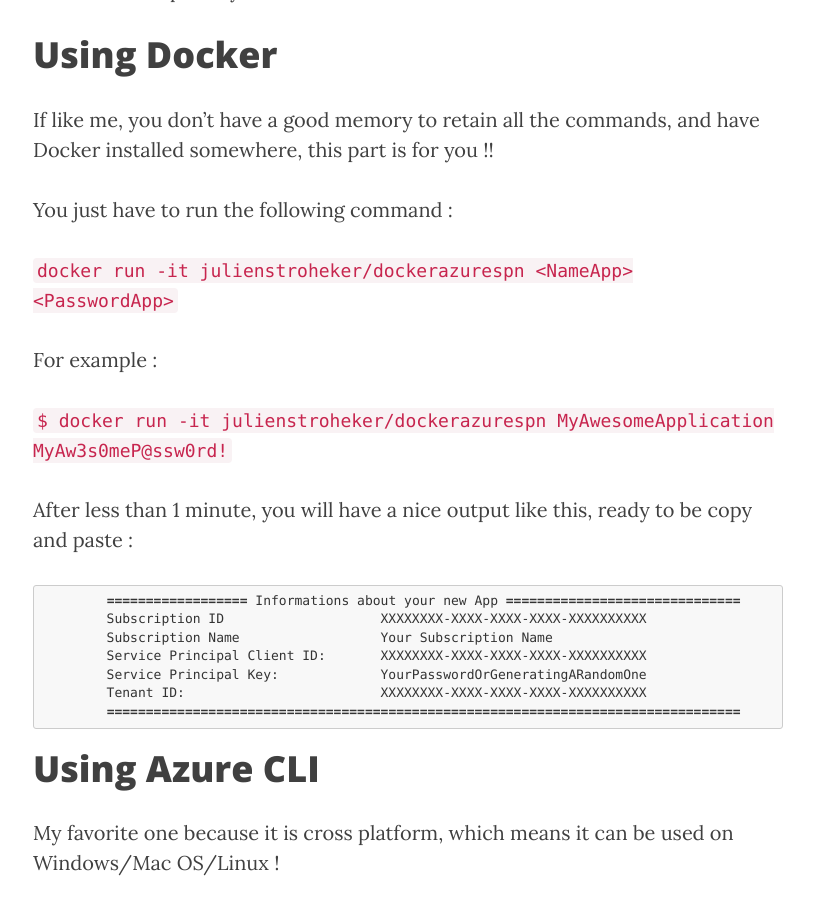
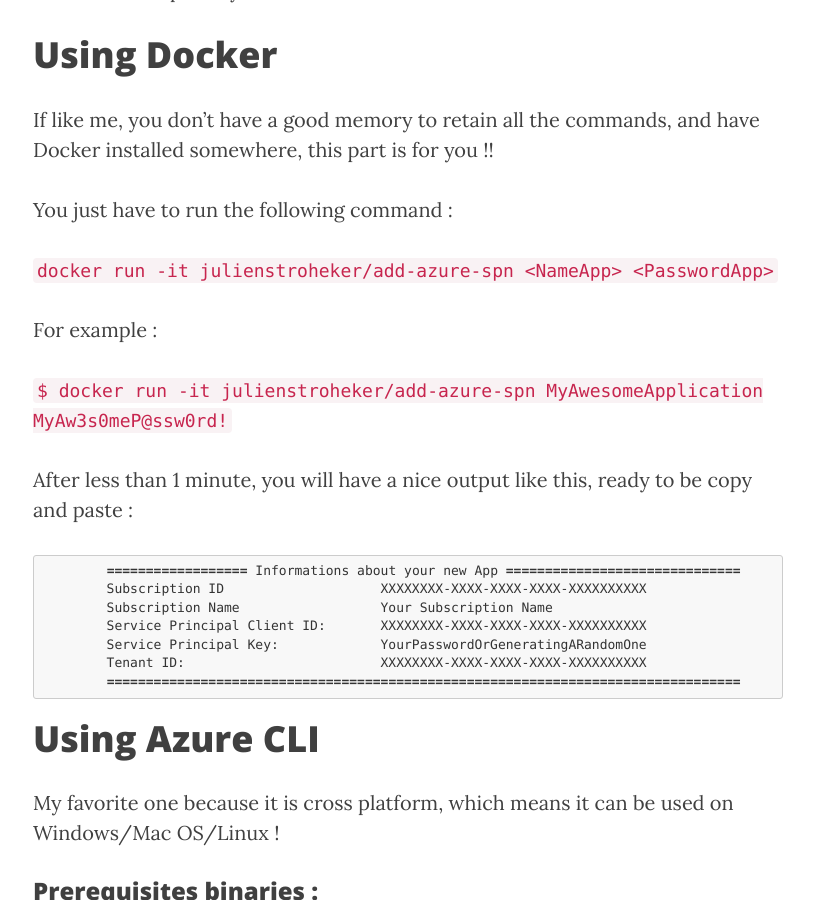
Before and after one commit to julienstroheker/julienstroheker.github.io, a Jekyll site: the page built from _posts/2016-10-11-SPNAzure.markdown, in a window 1280 px wide and 900 px high, scrolled down 1440 px. Shown: the whole window, without its empty margins (232-1046 px from the left). Built offline with Jekyll 4.4.1, drawn with Linux system fonts in a browser that asks for light colours; nearby versions of some CDN libraries.

Commit message:
Update 2016-10-11-SPNAzure.markdown

```diff
--- a/_posts/2016-10-11-SPNAzure.markdown
+++ b/_posts/2016-10-11-SPNAzure.markdown
@@ -21,11 +21,11 @@ If like me, you don't have a good memory to retain all the commands, and have Do
 
 You just have to run the following command :
 
-`docker run -it julienstroheker/dockerazurespn <NameApp> <PasswordApp>`
+`docker run -it julienstroheker/add-azure-spn <NameApp> <PasswordApp>`
 
 For example :
 
-`$ docker run -it julienstroheker/dockerazurespn MyAwesomeApplication MyAw3s0meP@ssw0rd!`
+`$ docker run -it julienstroheker/add-azure-spn MyAwesomeApplication MyAw3s0meP@ssw0rd!`
 
 After less than 1 minute, you will have a nice output like this, ready to be copy and paste :
 
```
